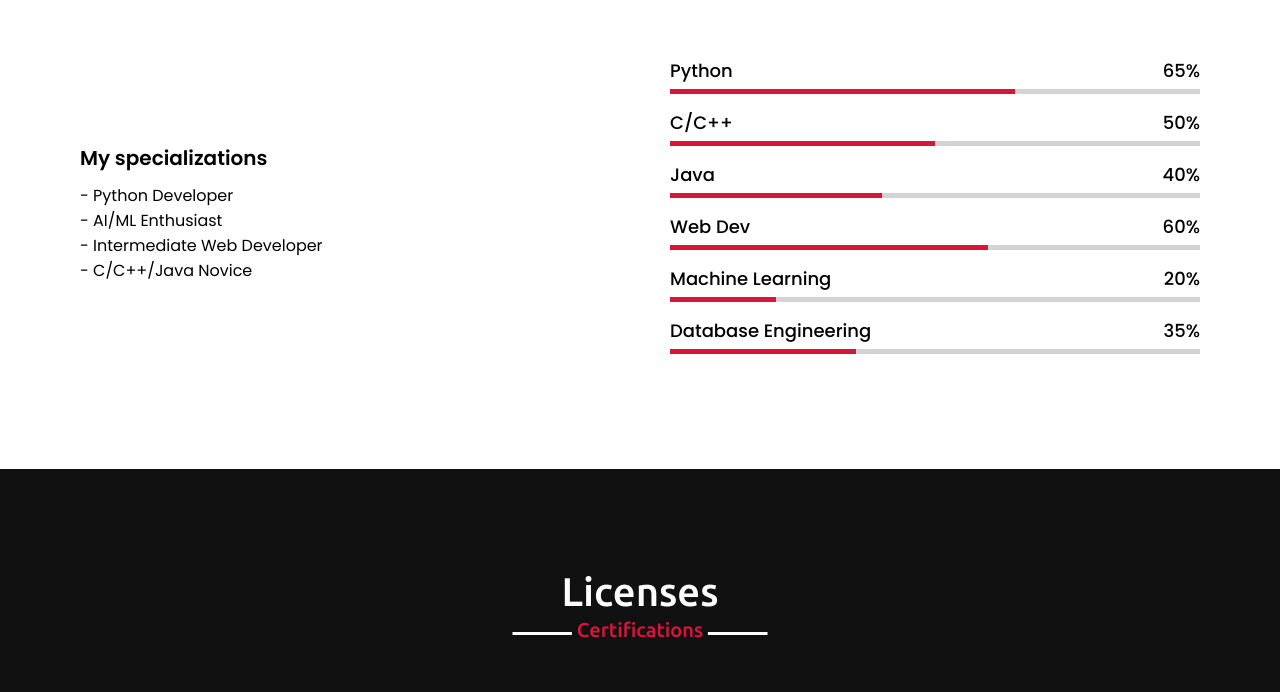
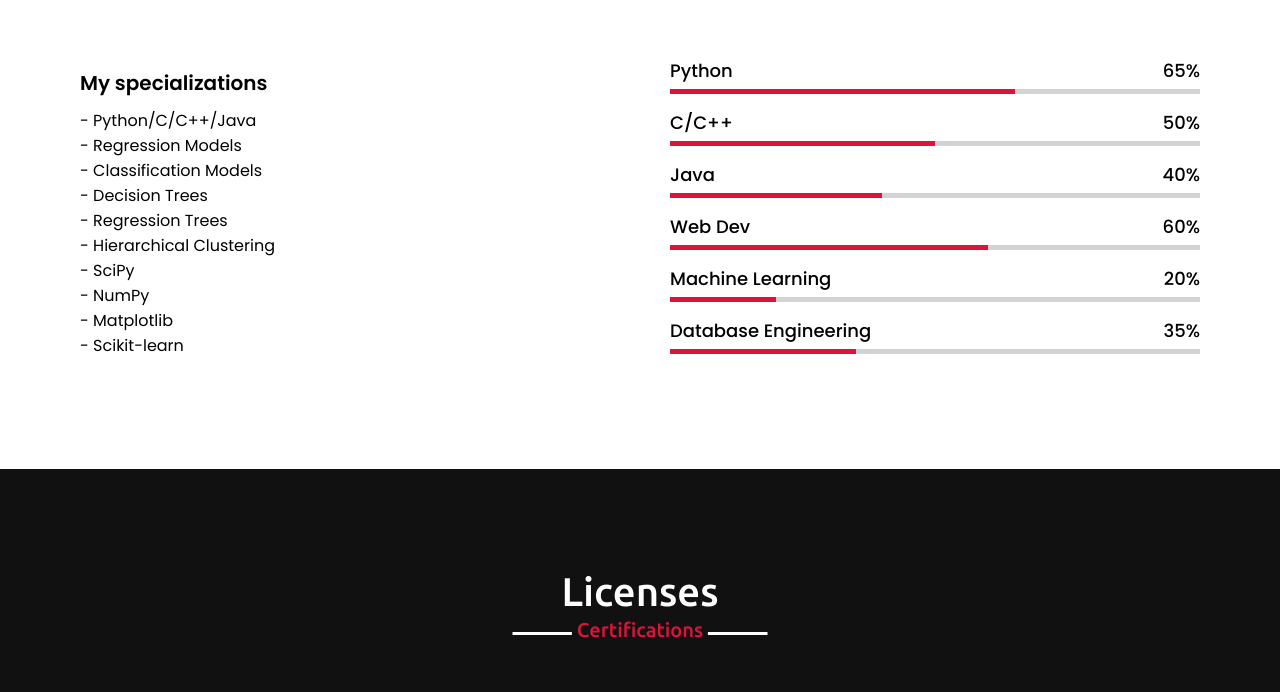
Before and after one commit to Soham-Chatterjee/soham-chatterjee.github.io, a plain HTML site: page index.html in a window 1280 px wide. Shown: the part 2299-2991 px from the top of the page. Drawn offline with nearby package versions, Linux system fonts and the light colour scheme.

Commit message:
Update index.html

```diff
--- a/index.html
+++ b/index.html
@@ -127,7 +127,7 @@
             <div class="skills-content">
                 <div class="column left" data-aos="fade-right" data-aos-duration="1000" data-aos-once="true">
                     <div class="text">My specializations</div>
-                    <p>- Python Developer<br>- AI/ML Enthusiast<br>- Intermediate Web Developer<br>- C/C++/Java Novice</p>
+                    <p>- Python/C/C++/Java<br>- Regression Models<br>- Classification Models<br>- Decision Trees<br>- Regression Trees<br>- Hierarchical Clustering<br>- SciPy<br>- NumPy<br>- Matplotlib<br>- Scikit-learn</p>
                 </div>
                 <div class="column right">
                     <div class="bars">
```
